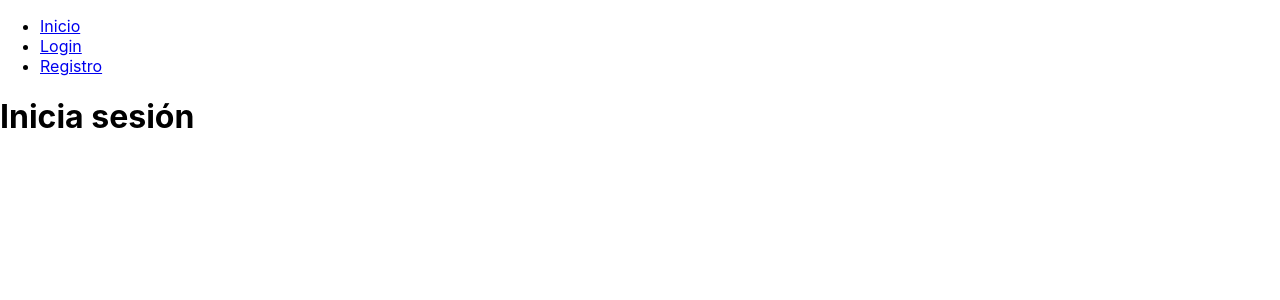
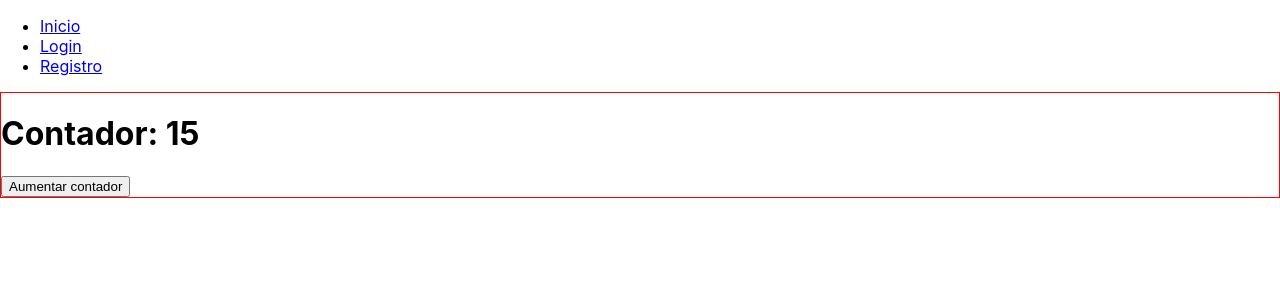
Before and after one commit to isc-joserodriguez/c17-todo-app, a React (Create React App) app: page /ejemplo in a window 1280 px wide. Before the commit this address led to /. Shown: the top 300 px of the page. Built offline with nearby package versions, Linux system fonts and the light colour scheme.

Commit message:
Hooks - useState

```diff
--- a/src/App.js
+++ b/src/App.js
@@ -1,4 +1,5 @@
 import { useEffect, useState } from 'react';
+import Ejemplo from './Ejemplo';
 import Navbar from './components/Navbar';
 import LoginPage from './pages/LoginPage';
 import RegisterPage from './pages/RegisterPage';
@@ -107,6 +108,7 @@
         {token && privateRoutes}
         {!token && publicRoutes}
         {generalRoutes}
+        <Route path="/ejemplo" element={<Ejemplo />} />,
       </Routes>
     </>
   );
--- /dev/null
+++ b/src/Ejemplo.js
@@ -0,0 +1,25 @@
+import { useState } from 'react';
+
+const Ejemplo = () => {
+  //! Un componente únicamente se vuelve a renderizar cuando se modifica el estado (state)
+
+  //! Recibe un parámetro que representa el valor inicial del estado (state)
+  //! Este método retorna un array. El primer elemento del array representa el estado (state)
+  //! El segundo elemento del array es una función que actualiza el valor del estado (state)
+  const [contador, setContador] = useState(15);
+
+  const aumentarContador = () => {
+    console.log('Contador antes de aumentar', contador);
+    setContador(contador + 1);
+    console.log('Contador despues de aumentar', contador);
+  };
+  return (
+    <div style={{ border: '1px solid red' }}>
+      {/* Los estilos inline se colocan como objetos*/}
+      <h1>Contador: {contador}</h1>
+      <button onClick={aumentarContador}>Aumentar contador</button>
+    </div>
+  );
+};
+
+export default Ejemplo;
```
